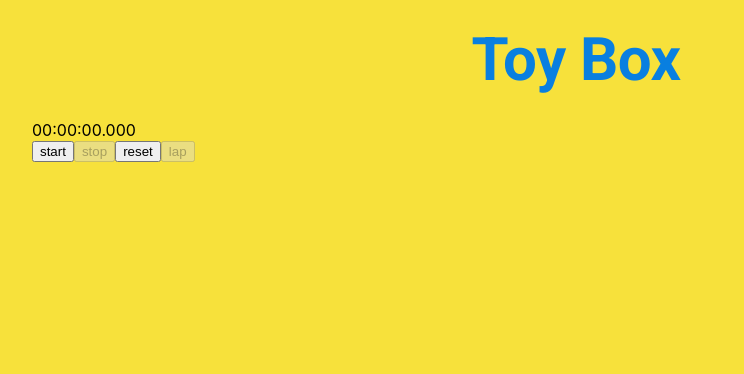
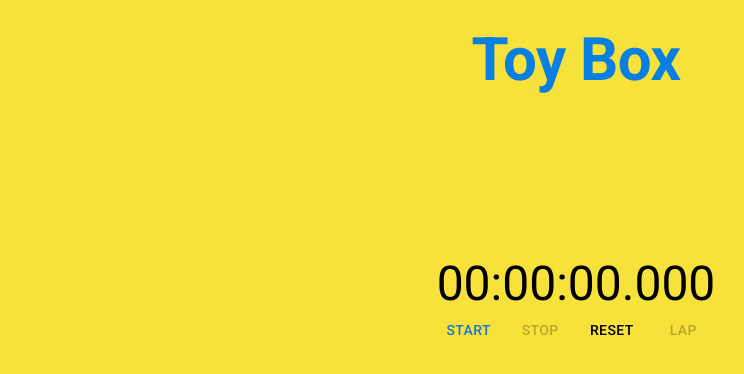
Before and after one commit to mi-wada/gihoz, a Next.js app: page /stopwatch in a window 1280 px wide. Shown: the top 374 px of the page, without its empty margins (64-808 px from the left). Built offline with nearby package versions, Linux system fonts and the light colour scheme.

Commit message:
fix style for stopwatch

```diff
--- a/components/timeDisplay.tsx
+++ b/components/timeDisplay.tsx
@@ -1,14 +1,15 @@
+import { Typography } from "@mui/material";
 import Milliseconds from "../models/milliseconds";
 
 type TimeDisplayProps = {
-  time: Milliseconds
+  ms: Milliseconds
 };
 
-const TimeDisplay: React.FunctionComponent<TimeDisplayProps> = ({ time }) => {
+const TimeDisplay: React.FunctionComponent<TimeDisplayProps> = ({ ms }) => {
   return (
-    <>
-      {time.formatted()}
-    </>
+    <Typography variant='h3'>
+      { ms.formatted() }
+    </Typography>
   )
 }
 
--- a/models/milliseconds.ts
+++ b/models/milliseconds.ts
@@ -5,7 +5,7 @@ export default class Milliseconds {
     this.value = ms;
   }
 
-  add(ms: number) {
+  add(ms: number): Milliseconds {
     return new Milliseconds(this.value + ms);
   }
 
--- a/pages/index.tsx
+++ b/pages/index.tsx
@@ -4,9 +4,9 @@ import Toy from '../components/toy'
 
 const Home: NextPage = () => {
   return (
-    <Container sx={{m: 2}}>
-      <Grid container spacing={2}>
-        <Grid item xs={4}>
+    <Container sx={{ m: 6 }}>
+      <Grid container spacing={1}>
+        <Grid item xs={3}>
           <Toy title='Stopwatch' description='simple stopwatch' href='/stopwatch' />
         </Grid>
       </Grid>
--- a/pages/stopwatch.tsx
+++ b/pages/stopwatch.tsx
@@ -1,8 +1,9 @@
+import { AccessAlarm } from '@mui/icons-material';
+import { Button, Container, Grid, List, ListItem, Typography } from '@mui/material';
 import type { NextPage } from 'next'
 import React, { useEffect, useState } from 'react'
 import TimeDisplay from '../components/timeDisplay';
 import Milliseconds from '../models/milliseconds';
-import styles from '../styles/Home.module.css'
 
 const StopWatch: NextPage = () => {
   const [ms, setMS] = useState(new Milliseconds());
@@ -22,9 +23,7 @@ const StopWatch: NextPage = () => {
     const INTERVAL_MS = 10;
     if (timerRunning) {
       const interval = setInterval(() => {
-        setMS((ms) => {
-          return ms.add(INTERVAL_MS);
-        });
+        setMS(ms => ms.add(INTERVAL_MS));
       }, INTERVAL_MS);
       setTimerInterval(interval);
     } else {
@@ -57,55 +56,44 @@ const StopWatch: NextPage = () => {
   };
 
   return (
-    <div className={styles.container}>
-      <TimeDisplay time={ms} />
-      <div className={styles.buttons}>
-        <StartButton startTimer={startTimer} enabled={startButtonEnabled} />
-        <StopButton stopTimer={stopTimer} enabled={stopButtonEnabled} />
-        <ResetButton resetTimer={resetTimer} />
-        <RecordLapButton recordLap={recordLap} enabled={recordLapButtonEnabled} />
-      </div>
-      <ul className={styles.laps}>
-        {
-          laps.map(lap =>
-            <li key={lap}>{lap}</li>
-          )
-        }
-      </ul>
-    </div>
+    <Container sx={{mt: 20, mb: 20}}>
+      <Grid container direction='column' alignContent='center'>
+        <TimeDisplay ms={ms} />
+        <Grid item>
+          <Grid container justifyContent='space-between'>
+            <Button onClick={startTimer} disabled={ !startButtonEnabled }>
+              start
+            </Button>
+            <Button onClick={stopTimer} disabled={ !stopButtonEnabled } color='error'>
+              stop
+            </Button>
+            <Button onClick={resetTimer} color='inherit'>
+              reset
+            </Button>
+            <Button onClick={recordLap} disabled={ !recordLapButtonEnabled } color='inherit'>
+              lap
+            </Button>
+          </Grid>
+        </Grid>
+        <Grid item>
+          <List>
+            {
+              laps.map(lap =>
+                <ListItem key={lap}>
+                  <Grid container alignItems='center'>
+                    <AccessAlarm sx={{fontSize: 24, mr: 1}} />
+                    <Typography variant='h6'>
+                      {lap}
+                    </Typography>
+                  </Grid>
+                </ListItem>
+              )
+            }
+          </List>
+        </Grid>
+      </Grid>
+    </Container>
   )
 }
 
 export default StopWatch;
-
-const StartButton: React.FunctionComponent<{ startTimer: () => void, enabled: boolean }> = ({ startTimer, enabled }) => {
-  return (
-    <button onClick={startTimer} disabled={!enabled}>
-      start
-    </button>
-  )
-}
-
-const StopButton: React.FunctionComponent<{ stopTimer: () => void, enabled: boolean }> = ({ stopTimer, enabled }) => {
-  return (
-    <button onClick={stopTimer} disabled={!enabled}>
-      stop
-    </button>
-  )
-}
-
-const ResetButton: React.FunctionComponent<{ resetTimer: () => void }> = ({ resetTimer }) => {
-  return (
-    <button onClick={resetTimer}>
-      reset
-    </button>
-  )
-}
-
-const RecordLapButton: React.FunctionComponent<{ recordLap: () => void, enabled: boolean }> = ({ recordLap, enabled }) => {
-  return (
-    <button onClick={recordLap} disabled={!enabled}>
-      lap
-    </button>
-  )
-}
```
Also changed, not shown: components/toy.tsx (+4 -4 lines).
